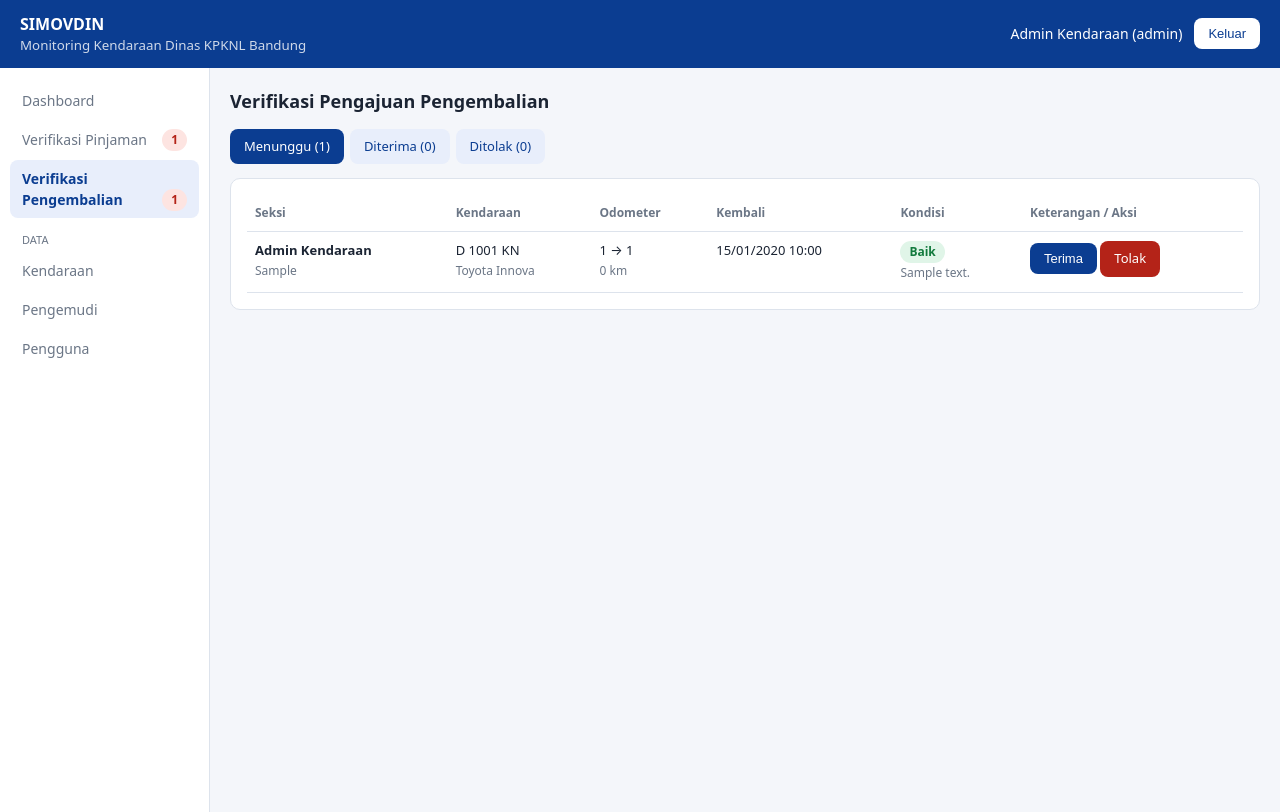
After one commit to HanhanRabianto/TA_KPKNL, a Laravel app: page /admin/pengembalian in a window 1280 px wide. The commit adds this page. Run offline with Laravel 12, Linux system fonts and the light colour scheme; a user stored in the database is signed in; data comes from the database, SQL or seed files in the repository; tables that the repository leaves empty hold one stand-in row (values such as "Sample post").

Commit message:
feat: Pengembalian

```diff
--- /dev/null
+++ b/app/Http/Controllers/Admin/VerifikasiPengembalianController.php
@@ -0,0 +1,89 @@
+<?php
+
+namespace App\Http\Controllers\Admin;
+
+use App\Http\Controllers\Controller;
+use App\Models\Pengembalian;
+use Illuminate\Http\RedirectResponse;
+use Illuminate\Http\Request;
+use Illuminate\Support\Facades\DB;
+use Illuminate\View\View;
+
+class VerifikasiPengembalianController extends Controller
+{
+    private const TABS = ['menunggu', 'diterima', 'ditolak'];
+
+    public function index(Request $request): View
+    {
+        $tab = in_array($request->query('tab'), self::TABS, true) ? $request->query('tab') : 'menunggu';
+
+        $daftar = Pengembalian::with(['peminjaman.pengguna', 'peminjaman.kendaraan', 'peminjaman.pengemudi'])
+            ->where('status', $tab)
+            ->orderByDesc('id')
+            ->get();
+
+        $jumlah = Pengembalian::selectRaw('status, count(*) as n')->groupBy('status')->pluck('n', 'status');
+
+        return view('admin.pengembalian.index', compact('daftar', 'tab', 'jumlah'));
+    }
+
+    public function terima(Pengembalian $pengembalian): RedirectResponse
+    {
+        $pesan = DB::transaction(function () use ($pengembalian) {
+            $r = Pengembalian::whereKey($pengembalian->id)->lockForUpdate()->first();
+            if ($r->status !== 'menunggu') {
+                return 'Laporan ini sudah diproses.';
+            }
+
+            $p = $r->peminjaman()->with(['kendaraan', 'pengemudi'])->first();
+
+            $r->update(['status' => 'diterima', 'diputuskan_pada' => now()]);
+            $p->update(['status' => 'selesai']);
+
+            // kendaraan kembali tersedia dan odometer diperbarui otomatis
+            $p->kendaraan?->update(['status' => 'Tersedia', 'odometer' => $r->odometer_akhir]);
+            $p->pengemudi?->update(['status' => 'Tersedia']);
+
+            return null;
+        });
+
+        return $pesan
+            ? back()->with('err', $pesan)
+            : redirect()->route('admin.pengembalian.index')->with('ok', 'Pengembalian diterima. Kendaraan kembali berstatus Tersedia dan odometer diperbarui.');
+    }
+
+    public function formTolak(Pengembalian $pengembalian): View|RedirectResponse
+    {
+        if ($pengembalian->status !== 'menunggu') {
+            return redirect()->route('admin.pengembalian.index')->with('err', 'Laporan ini sudah diproses.');
+        }
+
+        return view('admin.pengembalian.tolak', ['r' => $pengembalian->load('peminjaman.pengguna', 'peminjaman.kendaraan')]);
+    }
+
+    public function tolak(Request $request, Pengembalian $pengembalian): RedirectResponse
+    {
+        $data = $request->validate([
+            'alasan_tolak' => ['required', 'string', 'min:5', 'max:1000'],
+        ], [
+            'alasan_tolak.required' => 'Alasan penolakan wajib diisi.',
+            'alasan_tolak.min'      => 'Alasan penolakan terlalu singkat (minimal 5 karakter).',
+        ]);
+
+        $ok = DB::transaction(function () use ($pengembalian, $data) {
+            $r = Pengembalian::whereKey($pengembalian->id)->lockForUpdate()->first();
+            if ($r->status !== 'menunggu') {
+                return false;
+            }
+
+            $r->update(['status' => 'ditolak', 'alasan_tolak' => $data['alasan_tolak'], 'diputuskan_pada' => now()]);
+            // peminjaman kembali ke status yang memblokir pengajuan baru sampai laporan diperbaiki
+            $r->peminjaman()->update(['status' => 'kembali_ditolak']);
+
+            return true;
+        });
+
+        return redirect()->route('admin.pengembalian.index')
+            ->with($ok ? 'ok' : 'err', $ok ? 'Laporan pengembalian ditolak.' : 'Laporan ini sudah diproses.');
+    }
+}
--- a/app/Models/Peminjaman.php
+++ b/app/Models/Peminjaman.php
@@ -4,6 +4,7 @@ namespace App\Models;
 
 use Illuminate\Database\Eloquent\Model;
 use Illuminate\Database\Eloquent\Relations\BelongsTo;
+use Illuminate\Database\Eloquent\Relations\HasOne;
 
 class Peminjaman extends Model
 {
@@ -50,7 +51,12 @@ class Peminjaman extends Model
         return $this->belongsTo(Pengemudi::class, 'pengemudi_id');
     }
 
-    // ---------- aturan bisnis ----------
+    public function pengembalian(): HasOne
+    {
+        return $this->hasOne(Pengembalian::class, 'peminjaman_id');
+    }
+
+
 
     public static function jumlahAktif(int $penggunaId): int
     {
@@ -62,7 +68,7 @@ class Peminjaman extends Model
         return static::where('pengguna_id', $penggunaId)->where('status', 'kembali_ditolak')->exists();
     }
 
-    // null = boleh mengajukan; selain itu berisi alasan pemblokiran
+
     public static function alasanBlokir(int $penggunaId): ?string
     {
         if (static::adaPengembalianDitolak($penggunaId)) {
@@ -76,7 +82,7 @@ class Peminjaman extends Model
         return null;
     }
 
-    // ---------- tampilan status ----------
+
 
     public function getLabelStatusAttribute(): string
     {
--- /dev/null
+++ b/app/Models/Pengembalian.php
@@ -0,0 +1,49 @@
+<?php
+
+namespace App\Models;
+
+use Illuminate\Database\Eloquent\Model;
+use Illuminate\Database\Eloquent\Relations\BelongsTo;
+
+class Pengembalian extends Model
+{
+    protected $table = 'pengembalian';
+
+
+    public $timestamps = false;
+
+    protected $fillable = [
+        'peminjaman_id', 'odometer_awal', 'odometer_akhir', 'kembali_pada', 'kondisi',
+        'catatan_kondisi', 'status', 'alasan_tolak', 'diajukan_pada', 'diputuskan_pada',
+    ];
+
+    protected function casts(): array
+    {
+        return [
+            'kembali_pada'    => 'datetime',
+            'diajukan_pada'   => 'datetime',
+            'diputuskan_pada' => 'datetime',
+        ];
+    }
+
+    public function peminjaman(): BelongsTo
+    {
+        return $this->belongsTo(Peminjaman::class, 'peminjaman_id');
+    }
+
+    public function getJarakAttribute(): int
+    {
+        return max(0, $this->odometer_akhir - $this->odometer_awal);
+    }
+
+
+    public function getLabelStatusAttribute(): string
+    {
+        return ['menunggu' => 'Menunggu', 'diterima' => 'Selesai', 'ditolak' => 'Ditolak'][$this->status] ?? $this->status;
+    }
+
+    public function getKelasStatusAttribute(): string
+    {
+        return ['menunggu' => 'wr', 'diterima' => 'ok', 'ditolak' => 'er'][$this->status] ?? 'in';
+    }
+}
--- a/resources/views/admin/dashboard.blade.php
+++ b/resources/views/admin/dashboard.blade.php
@@ -10,6 +10,11 @@
             <div class="num">{{ $pengajuanMenunggu }}</div>
             <div class="lbl">Pengajuan menunggu verifikasi</div>
             @if ($pengajuanMenunggu)<a class="btn" style="margin-top:8px" href="{{ route('admin.peminjaman.index') }}">Verifikasi</a>@endif
+        </div>
+        <div class="card">
+            <div class="num">{{ $pengembalianMenunggu }}</div>
+            <div class="lbl">Persetujuan pengembalian</div>
+            @if ($pengembalianMenunggu)<a class="btn" style="margin-top:8px" href="{{ route('admin.pengembalian.index') }}">Verifikasi</a>@endif
         </div>
     </div>
 
--- /dev/null
+++ b/resources/views/admin/pengembalian/index.blade.php
@@ -0,0 +1,49 @@
+@extends('layouts.app')
+@section('judul', 'Verifikasi Pengembalian')
+
+@section('isi')
+    <h2>Verifikasi Pengajuan Pengembalian</h2>
+
+    <div class="tabs">
+        @foreach (['menunggu' => 'Menunggu', 'diterima' => 'Diterima', 'ditolak' => 'Ditolak'] as $k => $nama)
+            <a class="btn {{ $tab === $k ? '' : 's' }}" href="{{ route('admin.pengembalian.index', ['tab' => $k]) }}">{{ $nama }} ({{ $jumlah[$k] ?? 0 }})</a>
+        @endforeach
+    </div>
+
+    <div class="card">
+        <div class="tw">
+            <table>
+                <tr><th>Seksi</th><th>Kendaraan</th><th>Odometer</th><th>Kembali</th><th>Kondisi</th><th>Keterangan / Aksi</th></tr>
+                @forelse ($daftar as $r)
+                    @php $p = $r->peminjaman; @endphp
+                    <tr>
+                        <td><strong>{{ $p->pengguna->nama_seksi }}</strong><br><span class="note">{{ $p->tujuan }}</span></td>
+                        <td>{{ $p->kendaraan->plat }}<br><span class="note">{{ $p->kendaraan->jenis }}</span></td>
+                        <td>{{ $r->odometer_awal }} &rarr; {{ $r->odometer_akhir }}<br><span class="note">{{ $r->jarak }} km</span></td>
+                        <td>{{ $r->kembali_pada->format('d/m/Y H:i') }}</td>
+                        <td>
+                            <span class="b {{ $r->kondisi === 'Baik' ? 'ok' : ($r->kondisi === 'Rusak' ? 'er' : 'wr') }}">{{ $r->kondisi }}</span>
+                            @if ($r->catatan_kondisi)<br><span class="note">{{ $r->catatan_kondisi }}</span>@endif
+                        </td>
+                        <td style="white-space:nowrap">
+                            @if ($r->status === 'menunggu')
+                                <form method="POST" action="{{ route('admin.pengembalian.terima', $r) }}" style="display:inline"
+                                      onsubmit="return confirm('Terima pengembalian ini? Kendaraan akan kembali Tersedia.')">
+                                    @csrf
+                                    <button class="btn" type="submit">Terima</button>
+                                </form>
+                                <a class="btn d" href="{{ route('admin.pengembalian.tolak', $r) }}">Tolak</a>
+                            @elseif ($r->status === 'ditolak')
+                                <span class="note">Alasan: {{ $r->alasan_tolak }}</span>
+                            @else
+                                <span class="note">Diterima {{ $r->diputuskan_pada?->format('d/m/Y H:i') }}</span>
+                            @endif
+                        </td>
+                    </tr>
+                @empty
+                    <tr><td colspan="6" class="note" style="text-align:center; padding:24px">Tidak ada data pada tab ini.</td></tr>
+                @endforelse
+            </table>
+        </div>
+    </div>
+@endsection
--- a/resources/views/layouts/app.blade.php
+++ b/resources/views/layouts/app.blade.php
@@ -58,6 +58,7 @@
         @php
             $adalahAdmin = auth()->user()->peran === 'admin';
             $nMenunggu = $adalahAdmin ? \App\Models\Peminjaman::where('status', 'menunggu')->count() : 0;
+            $nKembali = $adalahAdmin ? \App\Models\Pengembalian::where('status', 'menunggu')->count() : 0;
         @endphp
         <aside>
             @if ($adalahAdmin)
@@ -65,6 +66,10 @@
                 <a href="{{ route('admin.peminjaman.index') }}" class="{{ request()->routeIs('admin.peminjaman.*') ? 'on' : '' }}">
                     Verifikasi Pinjaman
                     @if ($nMenunggu) <span class="b er" style="float:right">{{ $nMenunggu }}</span> @endif
+                </a>
+                <a href="{{ route('admin.pengembalian.index') }}" class="{{ request()->routeIs('admin.pengembalian.*') ? 'on' : '' }}">
+                    Verifikasi Pengembalian
+                    @if ($nKembali) <span class="b er" style="float:right">{{ $nKembali }}</span> @endif
                 </a>
                 <div class="grp">Data</div>
                 <a href="{{ route('admin.kendaraan.index') }}" class="{{ request()->routeIs('admin.kendaraan.*') ? 'on' : '' }}">Kendaraan</a>
@@ -74,6 +79,7 @@
                 <a href="{{ route('pegawai.beranda') }}" class="{{ request()->routeIs('pegawai.beranda') ? 'on' : '' }}">Beranda</a>
                 <a href="{{ route('pegawai.peminjaman.create') }}" class="{{ request()->routeIs('pegawai.peminjaman.create') ? 'on' : '' }}">Ajukan Pinjaman</a>
                 <a href="{{ route('pegawai.peminjaman.index') }}" class="{{ request()->routeIs('pegawai.peminjaman.index') ? 'on' : '' }}">Riwayat Pinjaman</a>
+                <a href="{{ route('pegawai.pengembalian.index') }}" class="{{ request()->routeIs('pegawai.pengembalian.*') ? 'on' : '' }}">Riwayat Pengembalian</a>
             @endif
         </aside>
         <main>
--- a/routes/web.php
+++ b/routes/web.php
@@ -1,16 +1,19 @@
 <?php
 
 use App\Http\Controllers\Admin\VerifikasiPeminjamanController;
+use App\Http\Controllers\Admin\VerifikasiPengembalianController;
 use App\Http\Controllers\AuthController;
 use App\Http\Controllers\KendaraanController;
 use App\Http\Controllers\Pegawai\PeminjamanController;
+use App\Http\Controllers\Pegawai\PengembalianController;
 use App\Http\Controllers\PengemudiController;
 use App\Http\Controllers\PenggunaController;
 use App\Models\Peminjaman;
+use App\Models\Pengembalian;
 use Illuminate\Support\Facades\DB;
 use Illuminate\Support\Facades\Route;
 
-// Halaman utama: mengarahkan sesuai peran (belum login -> halaman login)
+
 Route::get('/', [AuthController::class, 'arah'])->middleware('auth')->name('home');
 
 Route::middleware('guest')->group(function () {
@@ -32,6 +35,7 @@ Route::middleware(['auth', 'peran:admin'])->prefix('admin')->name('admin.')->gro
             'pengemudiSedia'   => DB::table('pengemudi')->where('status', 'Tersedia')->count(),
             'totalSeksi'       => DB::table('pengguna')->where('peran', 'pegawai')->count(),
             'pengajuanMenunggu' => Peminjaman::where('status', 'menunggu')->count(),
+            'pengembalianMenunggu' => Pengembalian::where('status', 'menunggu')->count(),
         ]);
     })->name('dashboard');
 
@@ -41,6 +45,12 @@ Route::middleware(['auth', 'peran:admin'])->prefix('admin')->name('admin.')->gro
     Route::post('/peminjaman/{peminjaman}/setujui', [VerifikasiPeminjamanController::class, 'setujui']);
     Route::get('/peminjaman/{peminjaman}/tolak', [VerifikasiPeminjamanController::class, 'formTolak'])->name('peminjaman.tolak');
     Route::post('/peminjaman/{peminjaman}/tolak', [VerifikasiPeminjamanController::class, 'tolak']);
+
+
+    Route::get('/pengembalian', [VerifikasiPengembalianController::class, 'index'])->name('pengembalian.index');
+    Route::post('/pengembalian/{pengembalian}/terima', [VerifikasiPengembalianController::class, 'terima'])->name('pengembalian.terima');
+    Route::get('/pengembalian/{pengembalian}/tolak', [VerifikasiPengembalianController::class, 'formTolak'])->name('pengembalian.tolak');
+    Route::post('/pengembalian/{pengembalian}/tolak', [VerifikasiPengembalianController::class, 'tolak']);
 
 
     Route::resource('kendaraan', KendaraanController::class)->except('show');
@@ -65,4 +75,9 @@ Route::middleware(['auth', 'peran:pegawai'])->prefix('pegawai')->name('pegawai.'
     Route::get('/peminjaman', [PeminjamanController::class, 'index'])->name('peminjaman.index');
     Route::get('/peminjaman/buat', [PeminjamanController::class, 'create'])->name('peminjaman.create');
     Route::post('/peminjaman', [PeminjamanController::class, 'store'])->name('peminjaman.store');
+
+
+    Route::get('/pengembalian', [PengembalianController::class, 'index'])->name('pengembalian.index');
+    Route::get('/peminjaman/{peminjaman}/pengembalian', [PengembalianController::class, 'create'])->name('pengembalian.create');
+    Route::post('/peminjaman/{peminjaman}/pengembalian', [PengembalianController::class, 'store'])->name('pengembalian.store');
 });
```
Also changed, not shown: app/Http/Controllers/Pegawai/PengembalianController.php (added, +104 -0 lines), resources/views/admin/pengembalian/tolak.blade.php (added, +25 -0 lines), resources/views/pegawai/peminjaman/index.blade.php (+7 -0 lines), resources/views/pegawai/pengembalian/form.blade.php (added, +66 -0 lines), resources/views/pegawai/pengembalian/index.blade.php (added, +32 -0 lines).
